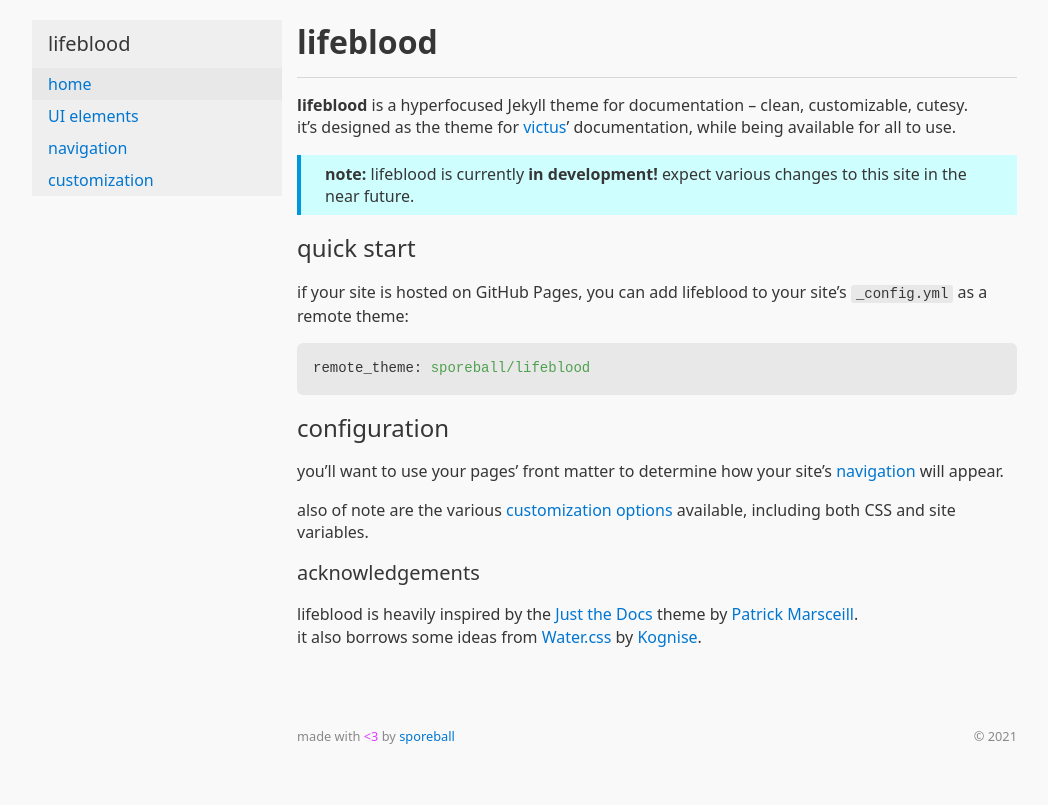
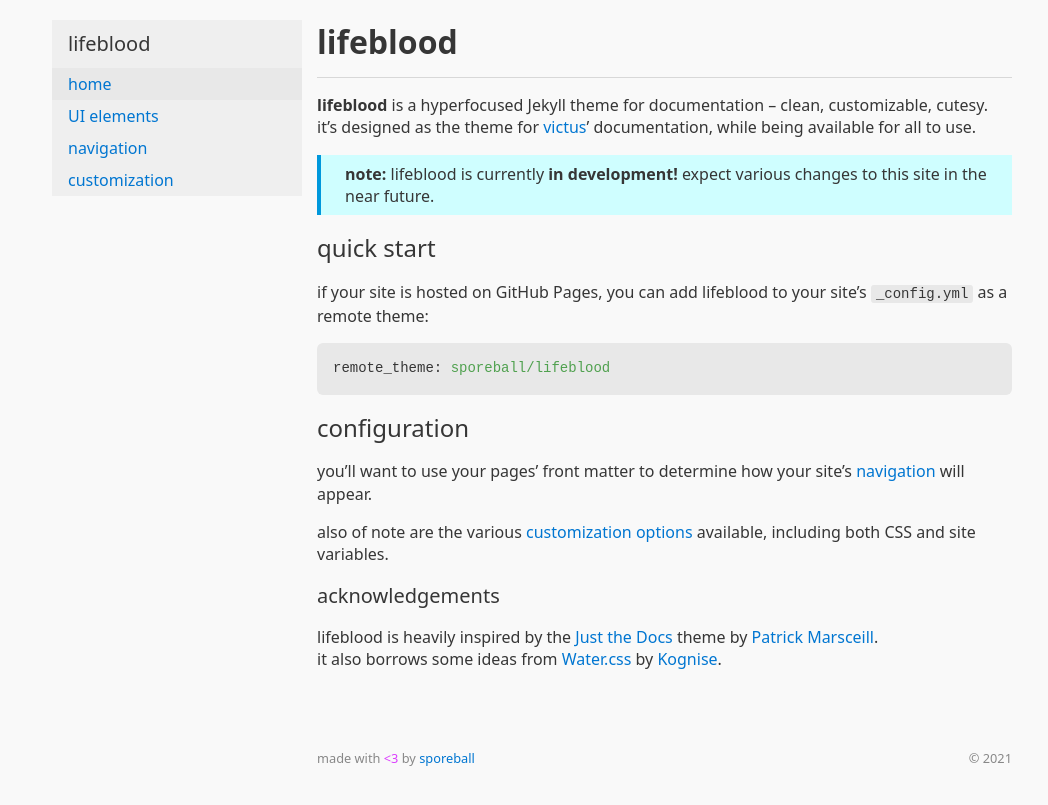
Before and after one commit to sporeball/lifeblood, a Jekyll site: the page built from index.md, in a window 1280 px wide. Shown: the top 805 px of the page, without its empty margins (108-1156 px from the left). Built offline with Jekyll 4.4.1, drawn with Linux system fonts in a browser that asks for light colours.

Commit message:
fix: bit of extra space

```diff
--- a/_sass/base.scss
+++ b/_sass/base.scss
@@ -18,8 +18,9 @@
 body {
   flex-wrap:wrap;
   display:flex;
-  margin:20px auto;
+  margin:auto;
   max-width:1000px;
+  padding:20px;
   background-color:var(--color-background);
   font-family:var(--font-body, var(--font-stack));
   line-height:1.4;
@@ -28,7 +29,7 @@ body {
 
 .wrapper-content {
   width:calc(100% - 250px);
-  padding:0 15px
+  padding-left:15px
 }
 
 .wrapper-nav {
@@ -44,7 +45,8 @@ footer {
 
 @media (max-width:768px) {
   body {
-    margin:0 auto
+    margin:0 auto;
+    padding:0
   }
   .wrapper {
     width:100%
```
